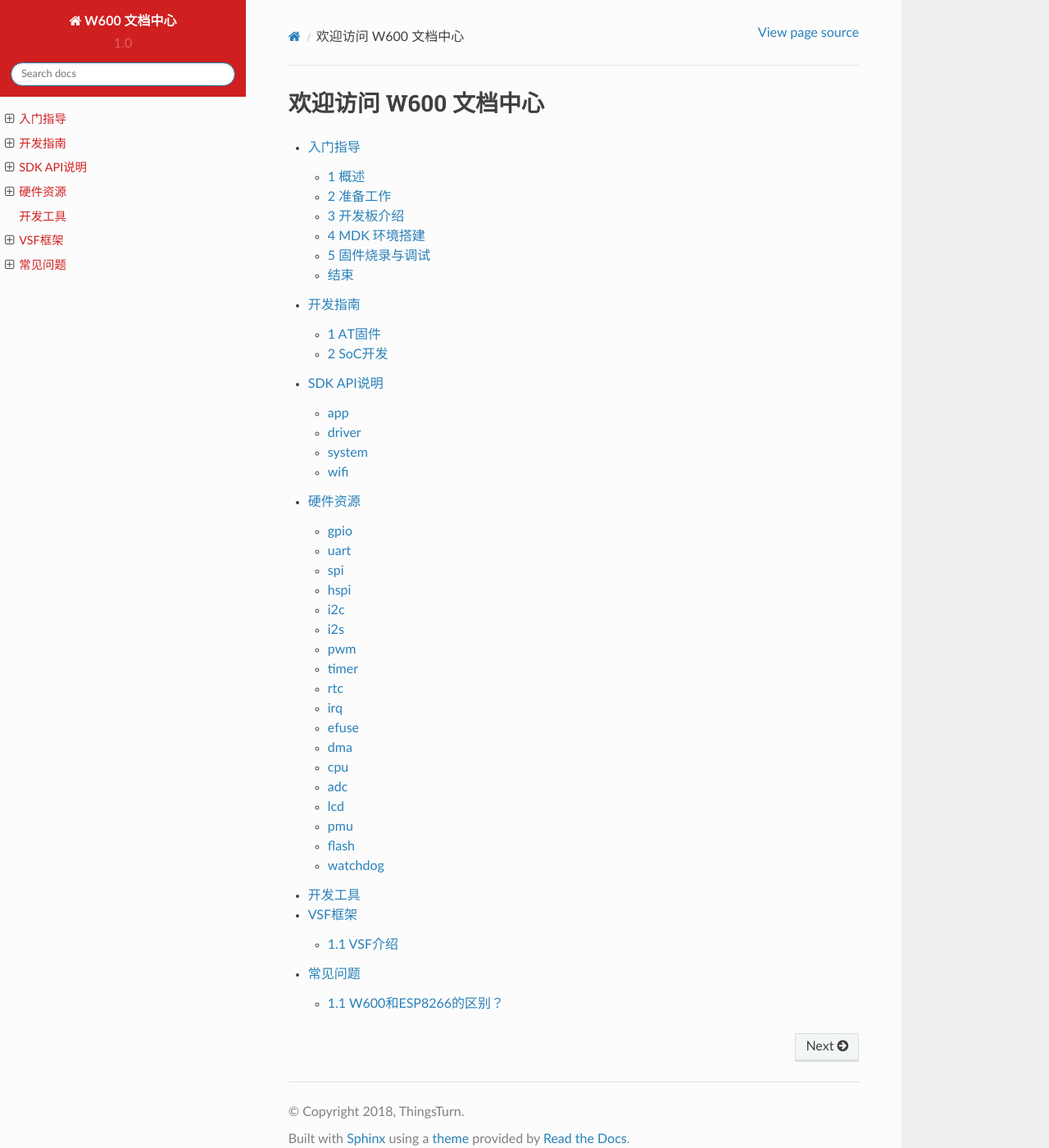
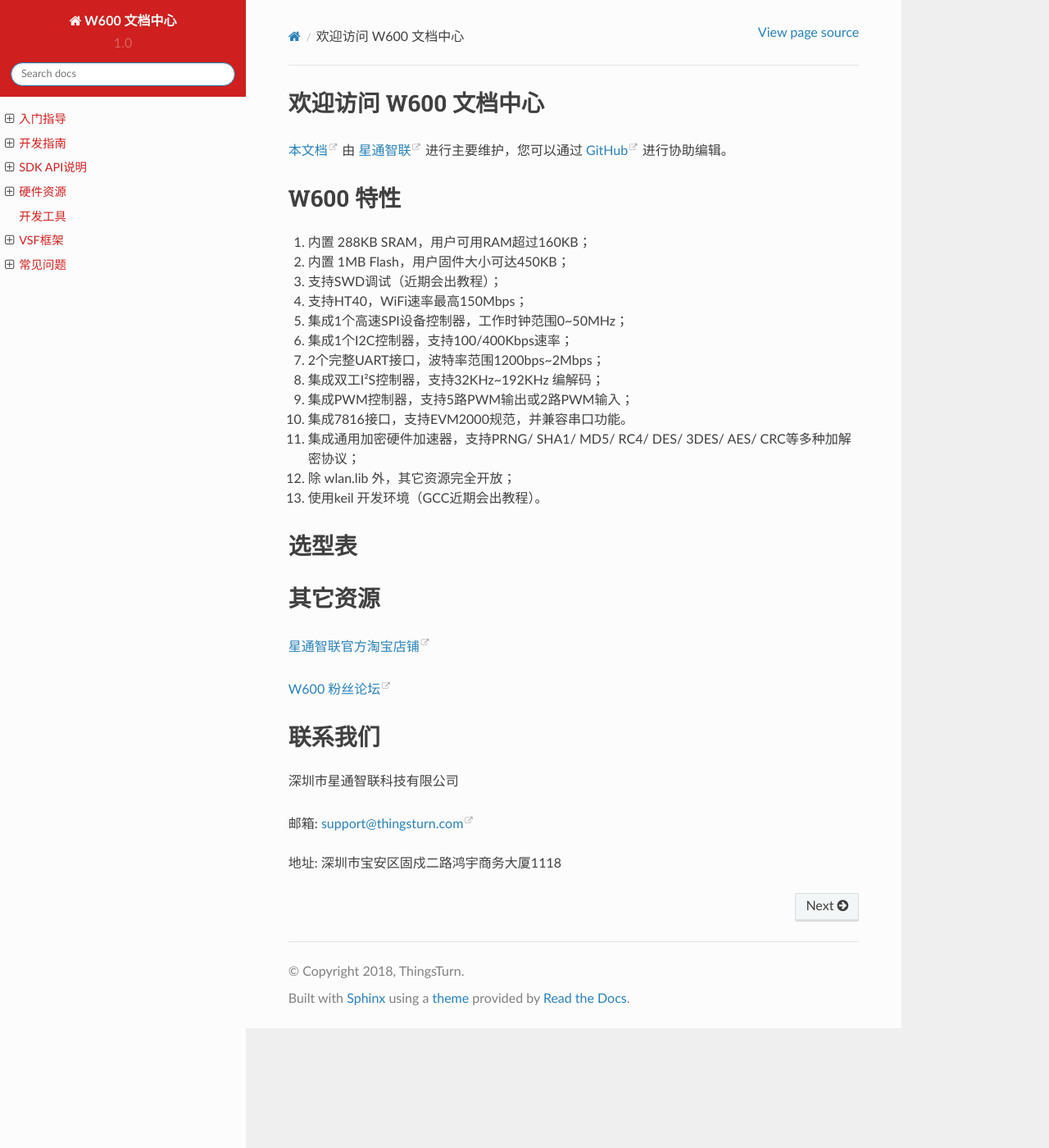
Before and after one commit to szqt/docs, a Sphinx documentation site: the page built from source/index.rst, in a window 1280 px wide and 1400 px high. Shown: the whole window at 82% size. Built offline with Sphinx 7.4.7 and the Read the Docs theme 2.0.0, drawn with Linux system fonts in a browser that asks for light colours.

Commit message:
修改首页内容

```diff
--- a/source/index.rst
+++ b/source/index.rst
@@ -1,13 +1,46 @@
-.. Wiki For W600 documentation master file, created by
-   sphinx-quickstart on Fri Sep 14 00:18:10 2018.
-   You can adapt this file completely to your liking, but it should at least
-   contain the root `toctree` directive.
-
 欢迎访问 W600 文档中心
 ==========================================
 
+`本文档 <https://docs.thingsturn.com>`_ 由 `星通智联 <https://www.thingsturn.com>`_ 进行主要维护，您可以通过 `GitHub <https://github.com/thingsturn/w600_docs>`_ 进行协助编辑。
+
+W600 特性
+==========
+1. 内置 288KB SRAM，用户可用RAM超过160KB；
+2. 内置 1MB Flash，用户固件大小可达450KB；
+3. 支持SWD调试（近期会出教程）；
+4. 支持HT40，WiFi速率最高150Mbps；
+5. 集成1个高速SPI设备控制器，工作时钟范围0~50MHz；
+6. 集成1个I2C控制器，支持100/400Kbps速率；
+7. 2个完整UART接口，波特率范围1200bps~2Mbps；
+8. 集成双工I²S控制器，支持32KHz~192KHz 编解码；
+9. 集成PWM控制器，支持5路PWM输出或2路PWM输入；
+10. 集成7816接口，支持EVM2000规范，并兼容串口功能。
+11. 集成通用加密硬件加速器，支持PRNG/ SHA1/ MD5/ RC4/ DES/ 3DES/ AES/ CRC等多种加解密协议；
+12. 除 wlan.lib 外，其它资源完全开放；
+13. 使用keil 开发环境（GCC近期会出教程）。
+
+选型表
+=========
+
+
+其它资源
+==========
+
+`星通智联官方淘宝店铺 <http://shop.thingsturn.com>`_
+
+`W600 粉丝论坛 <http://w600.fun>`_
+
+联系我们
+==========
+深圳市星通智联科技有限公司
+
+邮箱: support@thingsturn.com
+
+地址: 深圳市宝安区固戍二路鸿宇商务大厦1118
+
 .. toctree::
    :maxdepth: 2
+   :hidden:
 
    start
    develop
```
